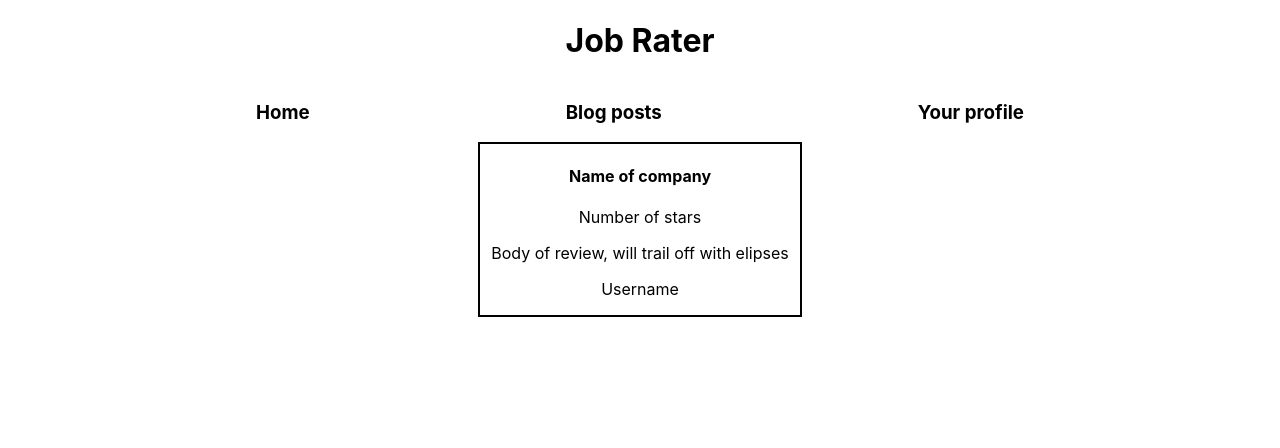
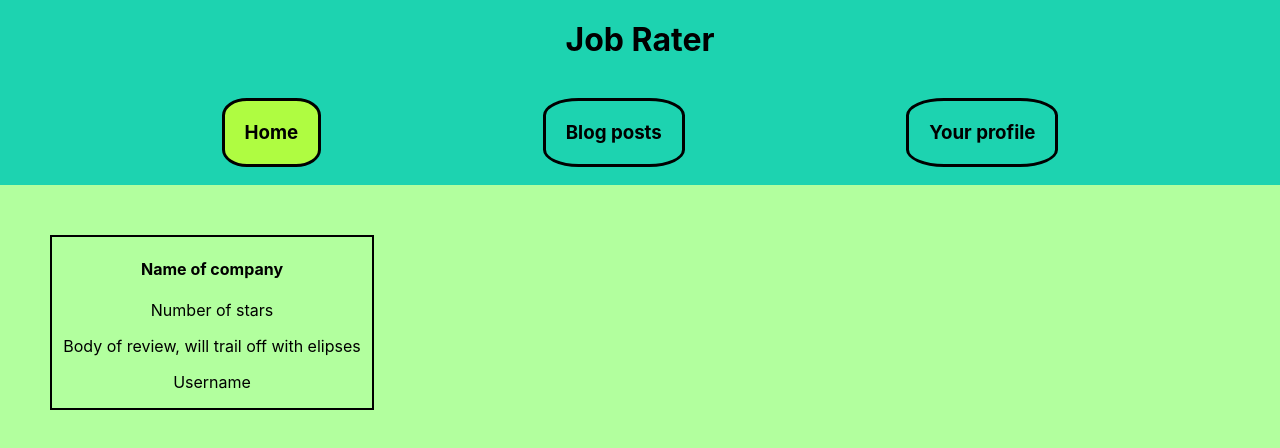
Before and after one commit to bsolis6878/job-rater, a React (Create React App) app in the folder client/: page / in a window 1280 px wide. Shown: the top 448 px of the page. Built offline with nearby package versions, Linux system fonts and the light colour scheme.

Commit message:
added active nav, still working on colors

```diff
--- a/client/src/App.js
+++ b/client/src/App.js
@@ -10,7 +10,10 @@ function App() {
 
   return (
     <>
-      <Header setCurrentlySelected={setCurrentlySelected} />
+      <Header
+        currentlySelected={currentlySelected}
+        setCurrentlySelected={setCurrentlySelected}
+      />
       {currentlySelected === 'Home' && <Home />}
       {currentlySelected === 'Blogs' && <Blogs />}
       {currentlySelected === 'Profile' && <Profile />}
--- a/client/src/components/Header/index.js
+++ b/client/src/components/Header/index.js
@@ -1,16 +1,19 @@
-const Header = ({ setCurrentlySelected }) => {
+const Header = ({ currentlySelected, setCurrentlySelected }) => {
     return (
         <header>
             <h1>Job Rater</h1>
             <nav>
                 <h3
                     onClick={() => setCurrentlySelected('Home')}
+                    className={currentlySelected === 'Home' && 'active-nav'}
                 >Home</h3>
                 <h3
                     onClick={() => setCurrentlySelected('Blogs')}
+                    className={currentlySelected === 'Blogs' && 'active-nav'}
                 >Blog posts</h3>
                 <h3
                     onClick={() => setCurrentlySelected('Profile')}
+                    className={currentlySelected === 'Profile' && 'active-nav'}
                 >Your profile</h3>
             </nav>
         </header>
--- a/client/src/index.css
+++ b/client/src/index.css
@@ -1,3 +1,11 @@
+:root {
+  --primary: #1DD3B0;
+  --secondary: #AFFC41;
+  --tertiary: #B2FF9E;
+  --fourth: blue;
+  --fifth: green;
+}
+
 body {
   margin: 0;
   font-family: -apple-system, BlinkMacSystemFont, 'Segoe UI', 'Roboto', 'Oxygen',
@@ -5,6 +13,7 @@ body {
     sans-serif;
   -webkit-font-smoothing: antialiased;
   -moz-osx-font-smoothing: grayscale;
+  background-color: var(--tertiary);
 }
 
 code {
@@ -14,6 +23,12 @@ code {
 
 header {
   text-align: center;
+  background-color: var(--primary);
+}
+
+header h1 {
+  margin: 0px;
+  padding: 20px;
 }
 
 nav {
@@ -21,8 +36,19 @@ nav {
   justify-content: space-evenly;
 }
 
+nav h3 {
+  padding: 20px;
+  border: 3px solid black;
+  border-radius: 25%;
+  cursor: pointer;
+}
+
+.active-nav {
+  background-color: var(--secondary);
+}
+
 .card {
-  margin: auto;
+  margin: 50px;
   width: 25%;
   text-align: center;
   border: 2px black solid;
```
